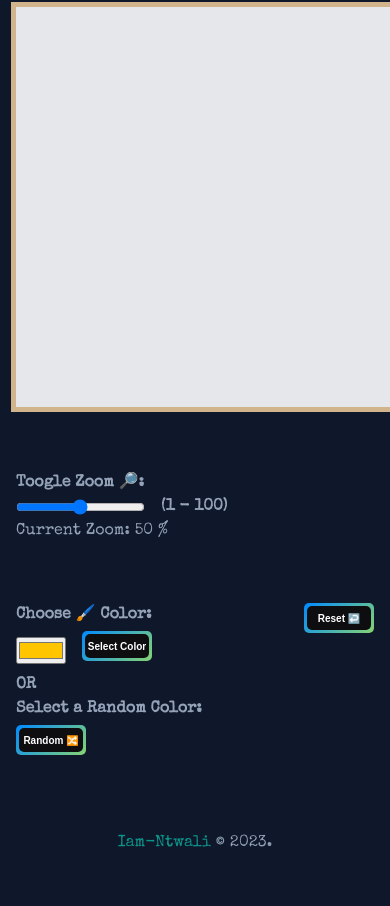
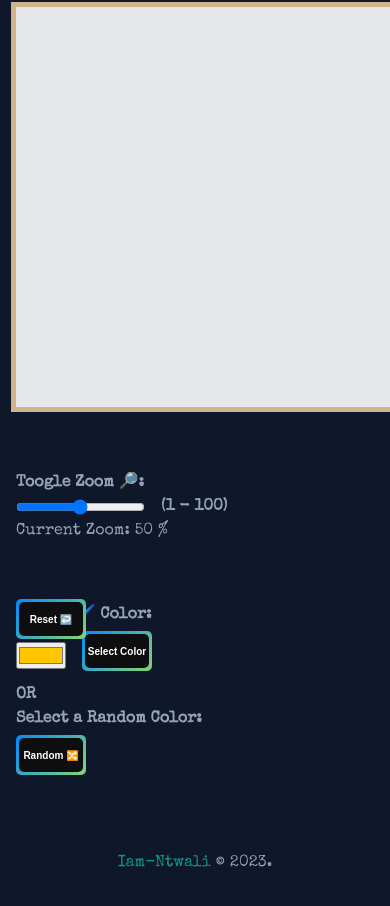
Before and after one commit to Iam-Donat/Etch-a-Sketch, a plain HTML site: page index.html in a window 390 px wide. Shown: the part 54-960 px from the top of the page. Drawn offline with nearby package versions, Linux system fonts and the light colour scheme.

Commit message:
some changes

```diff
--- a/main.css
+++ b/main.css
@@ -130,27 +130,14 @@ footer {
       }
 
       .btn {
-
-            box-sizing: border-box;
-            color: #ffffff;
-            display: block;
-            height: 30px;
-            font-weight: 600;
             font-size: 10px;
-            padding: 3px;
-            position: relative;
-            text-decoration: none;
-            width: 7em;
-            z-index: 2;
-            border: none;
-            cursor: pointer;
       }
 
 
 
       .container {
-            min-height: 75vh;
-            max-width: 1024px;
+            min-height: 55vh;
+            max-width: 624px;
             width: 100%;
             margin: 0 auto;
             flex-direction: column;
@@ -161,6 +148,7 @@ footer {
             display: flex;
             flex-wrap: wrap;
             gap: 3rem;
+            position: relative;
       }
 
       .colors {
@@ -178,4 +166,9 @@ footer {
             /* border: 2px solid brown; */
             margin-bottom: 1rem;
       }
+
+      #reset {
+            position: absolute;
+            top: 11rem
+      }
 }
```
